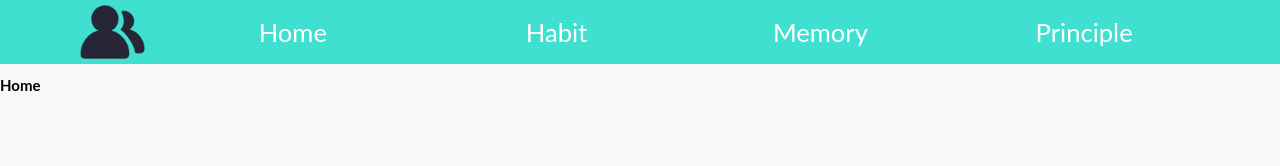
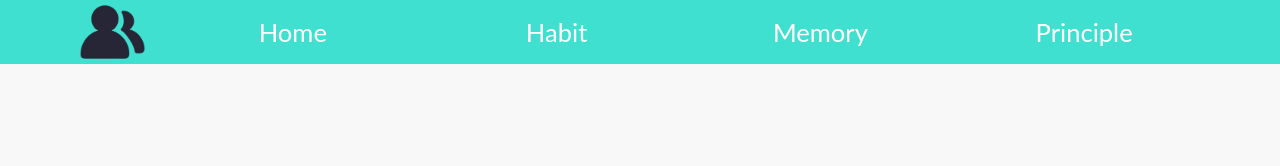
Before and after one commit to i5possible/buddy, a React (Create React App) app: page / in a window 1280 px wide. Shown: the top 166 px of the page. Built offline with nearby package versions, Linux system fonts and the light colour scheme.

Commit message:
add content component

```diff
--- a/src/App.js
+++ b/src/App.js
@@ -1,7 +1,8 @@
 import React from 'react';
 import './App.css';
-import Header from './Header/index.js'
-import MiniHabit from './MiniHabit/index.js'
+import Header from './Header'
+import MiniHabit from './MiniHabit'
+import Content from './Content'
 import {
     BrowserRouter as Router,
     Switch,
@@ -9,10 +10,7 @@ import {
 } from "react-router-dom";
 
 const App = () => {
-    return (
-        <Router>
-            <Header />
-            <div>
+    const routes = (
         <Switch>
             <Route exact path="/">
                 <Home />
@@ -27,7 +25,11 @@ const App = () => {
                 <MiniHabit />
             </Route>
         </Switch>
-            </div>
+    );
+    return (
+        <Router>
+            <Header />
+            <Content children={routes} />
         </Router>
     );
 }
--- a/src/Content/index.css
+++ b/src/Content/index.css
@@ -0,0 +1,4 @@
+.content {
+    padding: 10%;
+    display: flex;
+}
```
Lines whose indentation alone changed are shown as unchanged.
